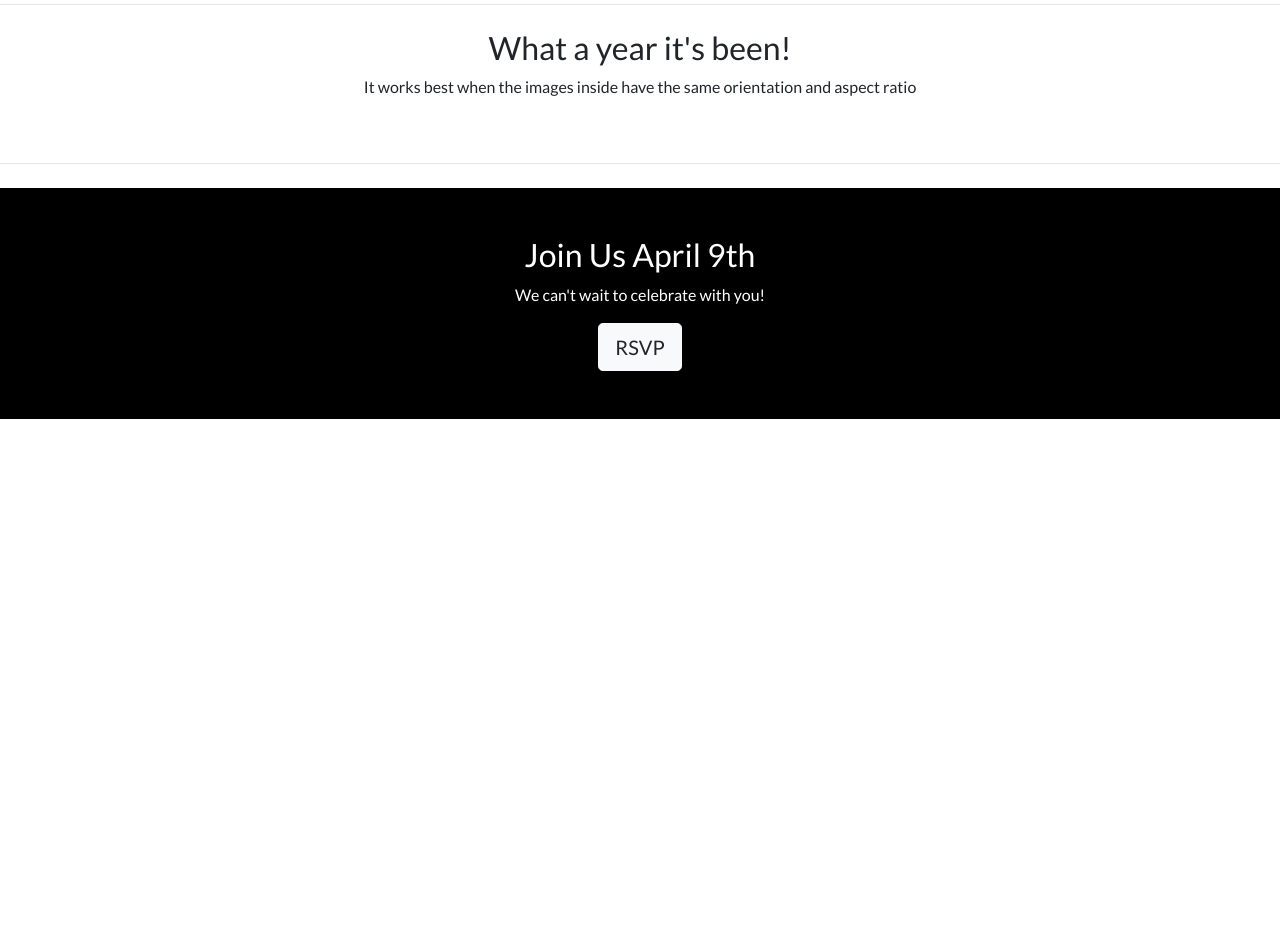
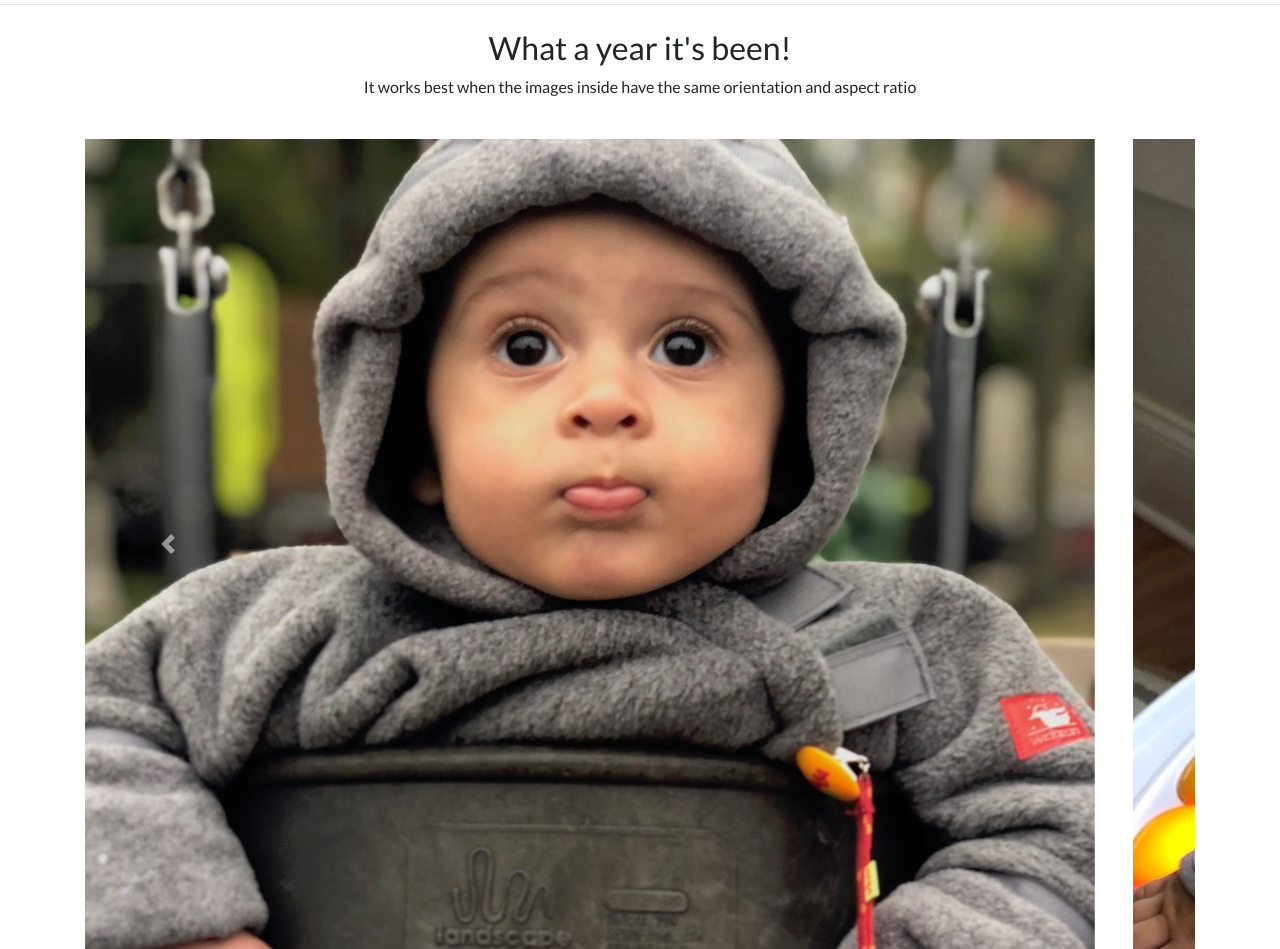
Before and after one commit to seg455/seg455.github.io, a plain HTML site: page index.html in a window 1280 px wide. Shown: the part 980-1929 px from the top of the page. Before the commit the page ends 1423 px from the top, so only its background shows below. Drawn offline with nearby package versions, Linux system fonts and the light colour scheme.

Commit message:
Carousel 1

```diff
--- a/index.html
+++ b/index.html
@@ -100,6 +100,10 @@
   <div id="carouselExampleControls" class="carousel slide mt-4" data-ride="carousel">
     <div class="carousel-inner">
 
+      <div class="carousel-item active">
+        <img src="car1.jpg" class="img-fluid" alt="carousel1">
+      </div>
+
       <div class="carousel-item">
         <img src="carousel2.jpeg" class="img-fluid" alt="carousel2">
       </div>
```
